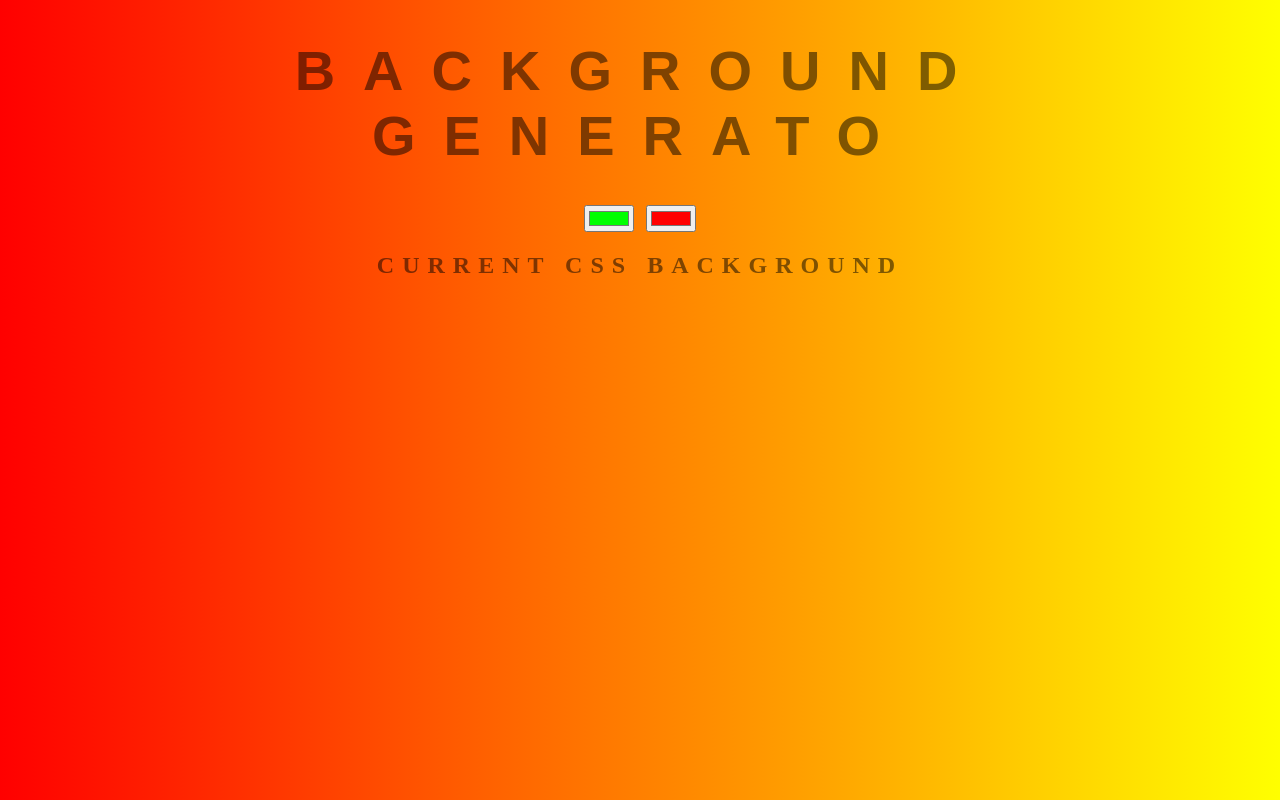
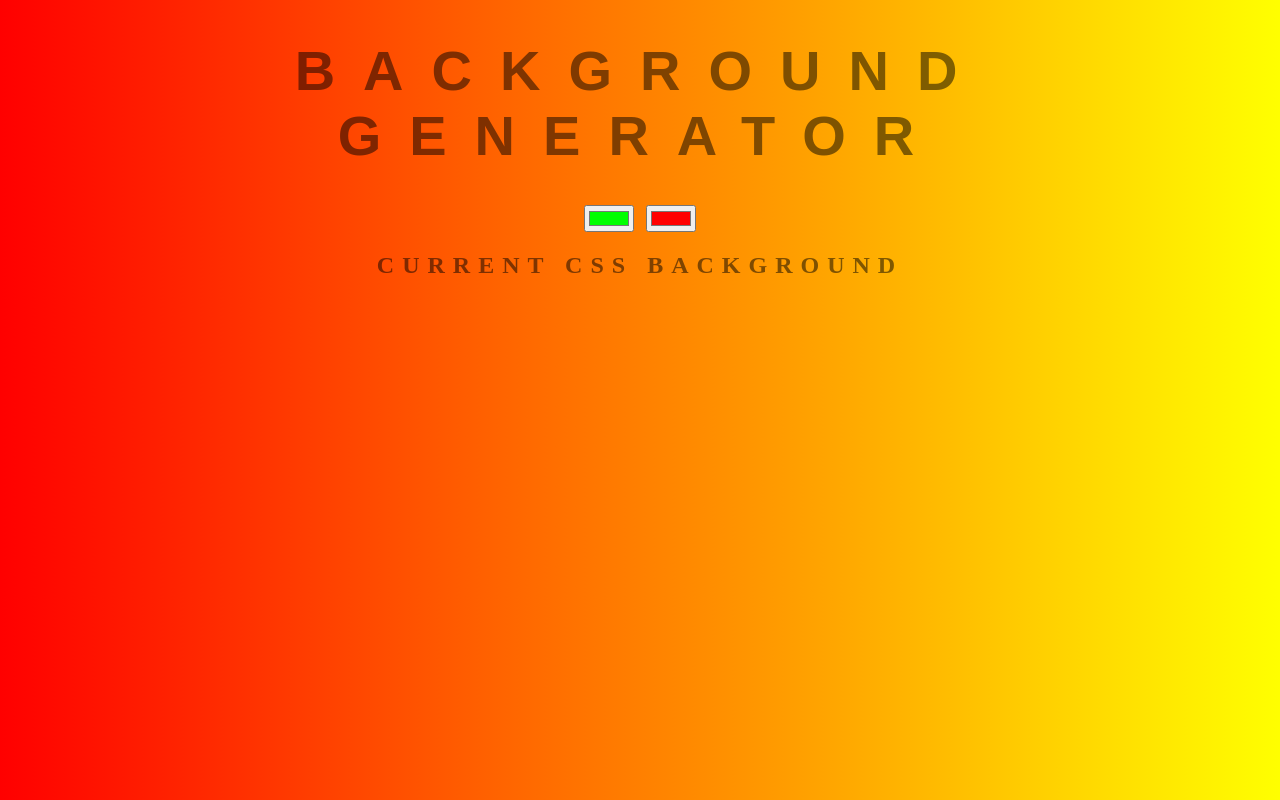
Before and after one commit to medprince/background_generator_new, a plain HTML site: page index.html in a window 1280 px wide. Drawn offline with Linux system fonts and the light colour scheme.

Commit message:
changing the titile of the website

```diff
--- a/index.html
+++ b/index.html
@@ -1,11 +1,11 @@
 <!DOCTYPE html>
 <html>
   <head>
-    <title>Background Generator</title>
+    <title>Cool Generator</title>
     <link rel="stylesheet" href="style.css" />
   </head>
   <body id="gradient">
-    <h1>Background Generato</h1>
+    <h1>Background Generator</h1>
     <input class="color1" type="color" name="color1" value="#00ff00" />
     <input class="color2" type="color" name="color2" value="#ff0000" />
     <h2>Current Css Background</h2>
```
